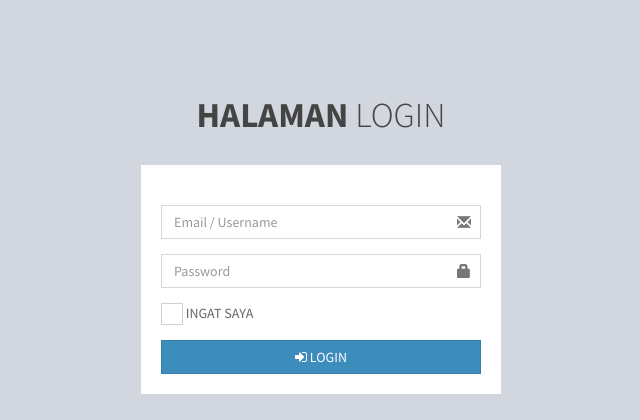
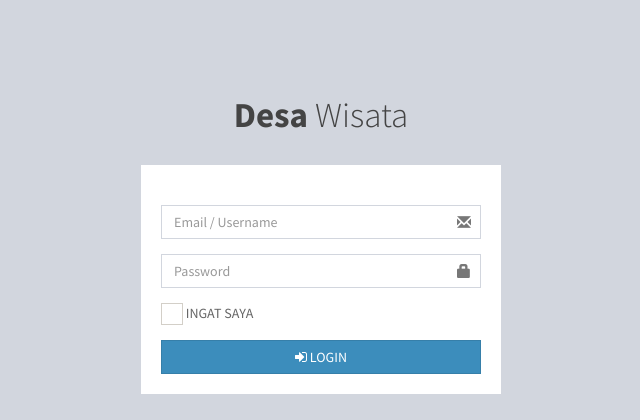
Before and after one commit to rizqyhi/desawisata-racode, a CodeIgniter app: page /yourprojectname/auth/login in a window 1280 px wide. Shown: the top 420 px of the page, without its empty margins (319-959 px from the left). Run offline with CodeIgniter, Linux system fonts and the light colour scheme; some libraries are stand-ins or nearby versions.

Commit message:
fix login page assets error

```diff
--- a/application/views/auth/login.php
+++ b/application/views/auth/login.php
@@ -3,15 +3,13 @@
     <head>
         <meta charset="utf-8">
         <meta http-equiv="X-UA-Compatible" content="IE=edge">
-        <title>CPANEL | Log in</title>
+        <title>Desa Wisata | Log in</title>
         <!-- Tell the browser to be responsive to screen width -->
         <meta content="width=device-width, initial-scale=1, maximum-scale=1, user-scalable=no" name="viewport">
         <!-- Bootstrap 3.3.5 -->
         <link rel="stylesheet" href="<?php echo base_url(); ?>template/bootstrap/css/bootstrap.min.css">
         <!-- Font Awesome -->
         <link rel="stylesheet" href="<?php echo base_url() ?>template/font-awesome-4.4.0/css/font-awesome.min.css">
-        <!-- Ionicons -->
-        <link rel="stylesheet" href="<?php echo base_url() ?>template/ionicons-2.0.1/css/ionicons.min.css">
         <!-- Theme style -->
         <link rel="stylesheet" href="<?php echo base_url(); ?>template/dist/css/AdminLTE.min.css">
         <!-- iCheck -->
@@ -27,7 +25,7 @@
     <body class="hold-transition login-page">
         <div class="login-box">
             <div class="login-logo">
-                <a href="<?php echo base_url(); ?>"><b>HALAMAN</b> LOGIN</a>
+                <a href="<?php echo base_url(); ?>"><b>Desa</b> Wisata</a>
             </div><!-- /.login-logo -->
             <div class="login-box-body">
                 <p class="login-box-msg"><?php echo $message; ?></p>
@@ -59,11 +57,11 @@
         </div><!-- /.login-box -->
 
         <!-- jQuery 2.1.4 -->
-        <script src="<?php echo base_url(); ?>assets/plugins/jQuery/jQuery-2.1.4.min.js"></script>
+        <script src="<?php echo base_url(); ?>template/plugins/jQuery/jQuery-2.1.4.min.js"></script>
         <!-- Bootstrap 3.3.5 -->
-        <script src="<?php echo base_url(); ?>assets/bootstrap/js/bootstrap.min.js"></script>
+        <script src="<?php echo base_url(); ?>template/bootstrap/js/bootstrap.min.js"></script>
         <!-- iCheck -->
-        <script src="<?php echo base_url(); ?>assets/plugins/iCheck/icheck.min.js"></script>
+        <script src="<?php echo base_url(); ?>template/plugins/iCheck/icheck.min.js"></script>
         <script>
             $(function () {
                 $('input').iCheck({
```
